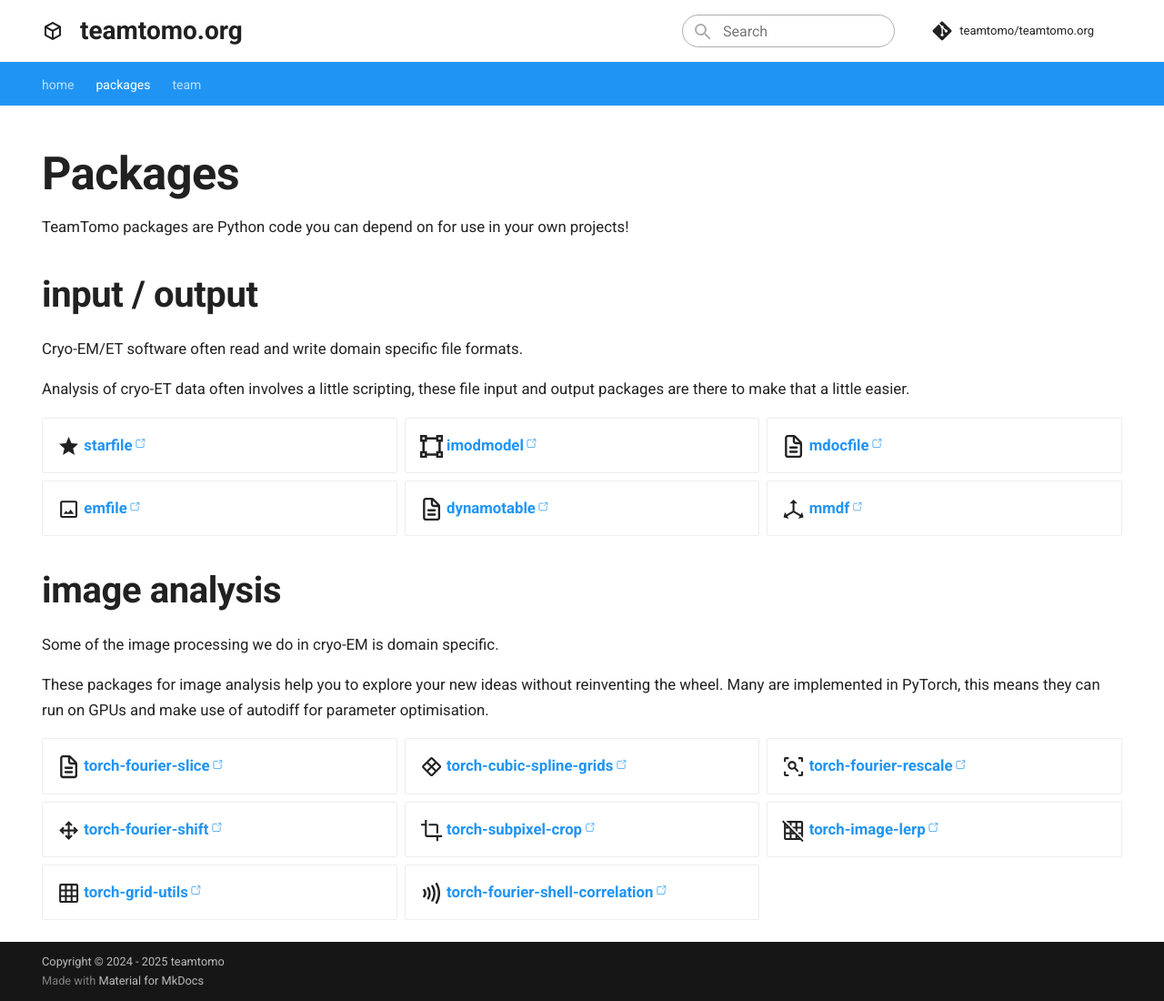
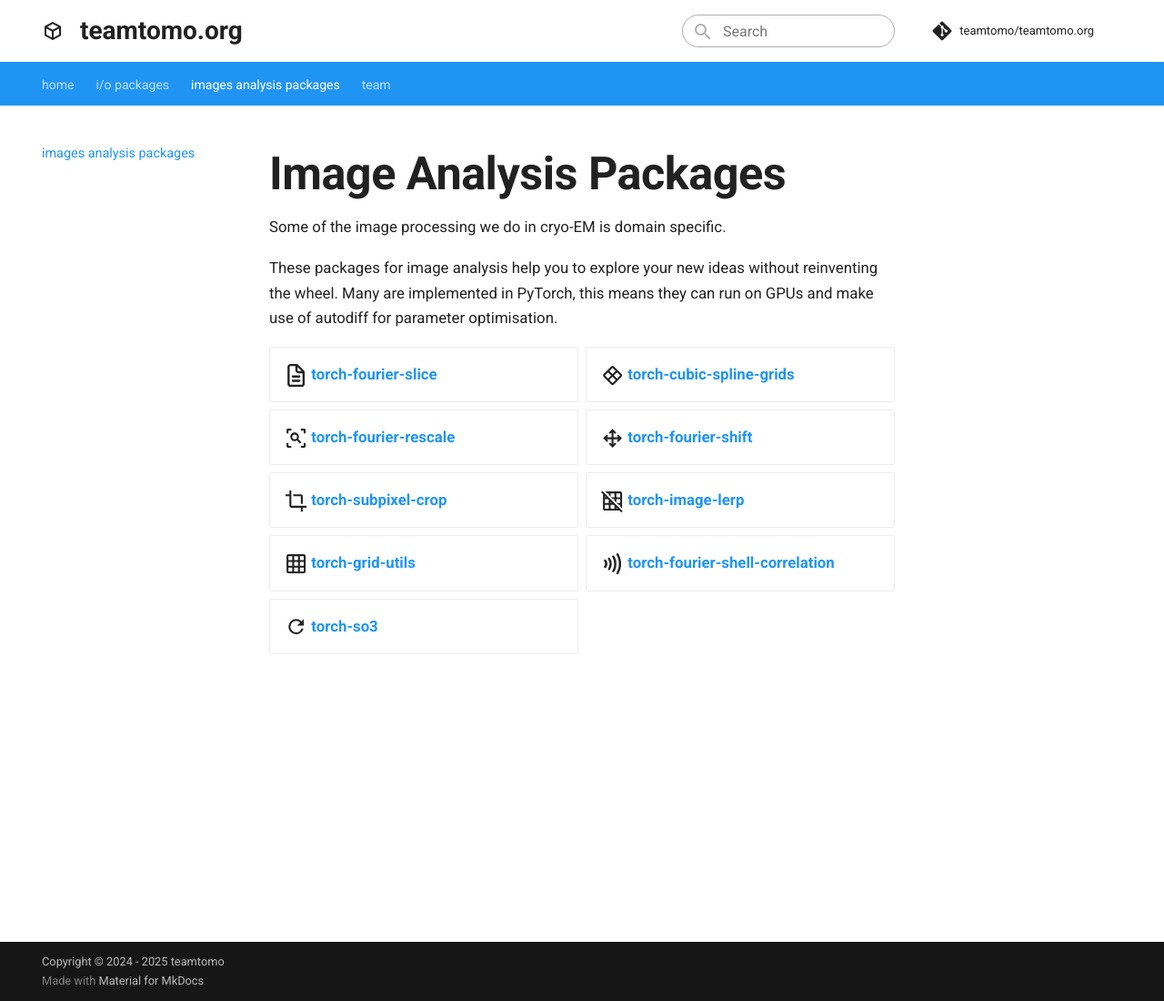
Before and after one commit to teamtomo/teamtomo.github.io, an MkDocs documentation site: the page built from src/site/image_analysis_packages.md, in a window 1280 px wide and 1100 px high. Shown: the whole window at 91% size. Built offline with MkDocs 1.6.1 and Material for MkDocs 9.7.7, drawn with Linux system fonts in a browser that asks for light colours; comment, search, counter and statistics services are not loaded.

Commit message:
More updates

```diff
--- a/mkdocs.yml
+++ b/mkdocs.yml
@@ -12,7 +12,8 @@
 
 nav:
   - home: index.md
-  - packages: site/packages.md
+  - i/o packages: site/io_packages.md
+  - images analysis packages: site/image_analysis_packages.md
   # - applications: site/applications.md
   - team: site/team.md
 
--- a/src/site/packages.md
+++ b/src/site/image_analysis_packages.md
@@ -1,29 +1,8 @@
 ---
 title: ""
 hide:
-  - navigation
-  - toc
 ---
-# Packages
-
-TeamTomo packages are Python code you can depend on for use in your own projects!
-
-## input / output
-
-Cryo-EM/ET software often read and write domain specific file formats.
-
-Analysis of cryo-ET data often involves a little scripting, these file input and output packages are there to make that a little easier.
-
-<div class="grid cards" markdown>
--  :material-star:{ .lg .middle } [__starfile__](https://teamtomo.org/starfile)
--  :simple-materialdesignicons:{ .lg .middle } [__imodmodel__](https://teamtomo.org/imodmodel)
--  :fontawesome-regular-file-lines:{ .lg .middle } [__mdocfile__](https://teamtomo.org/mdocfile)
--  :material-image-outline:{ .lg .middle } [__emfile__](https://github.com/teamtomo/emfile)
--  :fontawesome-regular-file-lines:{ .lg .middle } [__dynamotable__](https://github.com/teamtomo/dynamotable)
--  :material-axis-arrow:{ .lg .middle } [__mmdf__](https://github.com/teamtomo/mmdf)
-</div>
-
-## image analysis
+# Image Analysis Packages
 
 Some of the image processing we do in cryo-EM is domain specific.
 
@@ -40,4 +19,5 @@
 -  :material-grid-off:{ .lg .middle } [__torch-image-lerp__](https://github.com/teamtomo/torch-image-lerp)
 -  :material-grid:{ .lg .middle } [__torch-grid-utils__](https://github.com/teamtomo/torch-grid-utils)
 -  :material-contactless-payment:{ .lg .middle } [__torch-fourier-shell-correlation__](https://github.com/teamtomo/torch-fourier-shell-correlation)
+-  :material-refresh:{ .lg .middle } [__torch-so3__](https://github.com/teamtomo/torch-so3)
 </div>
--- a/src/stylesheets/extra.css
+++ b/src/stylesheets/extra.css
@@ -393,7 +393,7 @@
     animation: animate-stripes 3s linear infinite;
   }
 
-  .md-content .md-typeset a[href*="//"]:not([href*="mywebsite.co.uk"])::after
+  /* .md-content .md-typeset a[href*="//"]:not([href*="mywebsite.co.uk"])::after
   {
     content: "";
     display: inline-block;
@@ -413,3 +413,4 @@
   {
     background-color: var(--md-accent-fg-color);
   }
+    */
```
Also changed, not shown: src/index.md (+1 -1 lines), src/site/io_packages.md (added, +47 -0 lines), src/site/team.md (+0 -2 lines).
